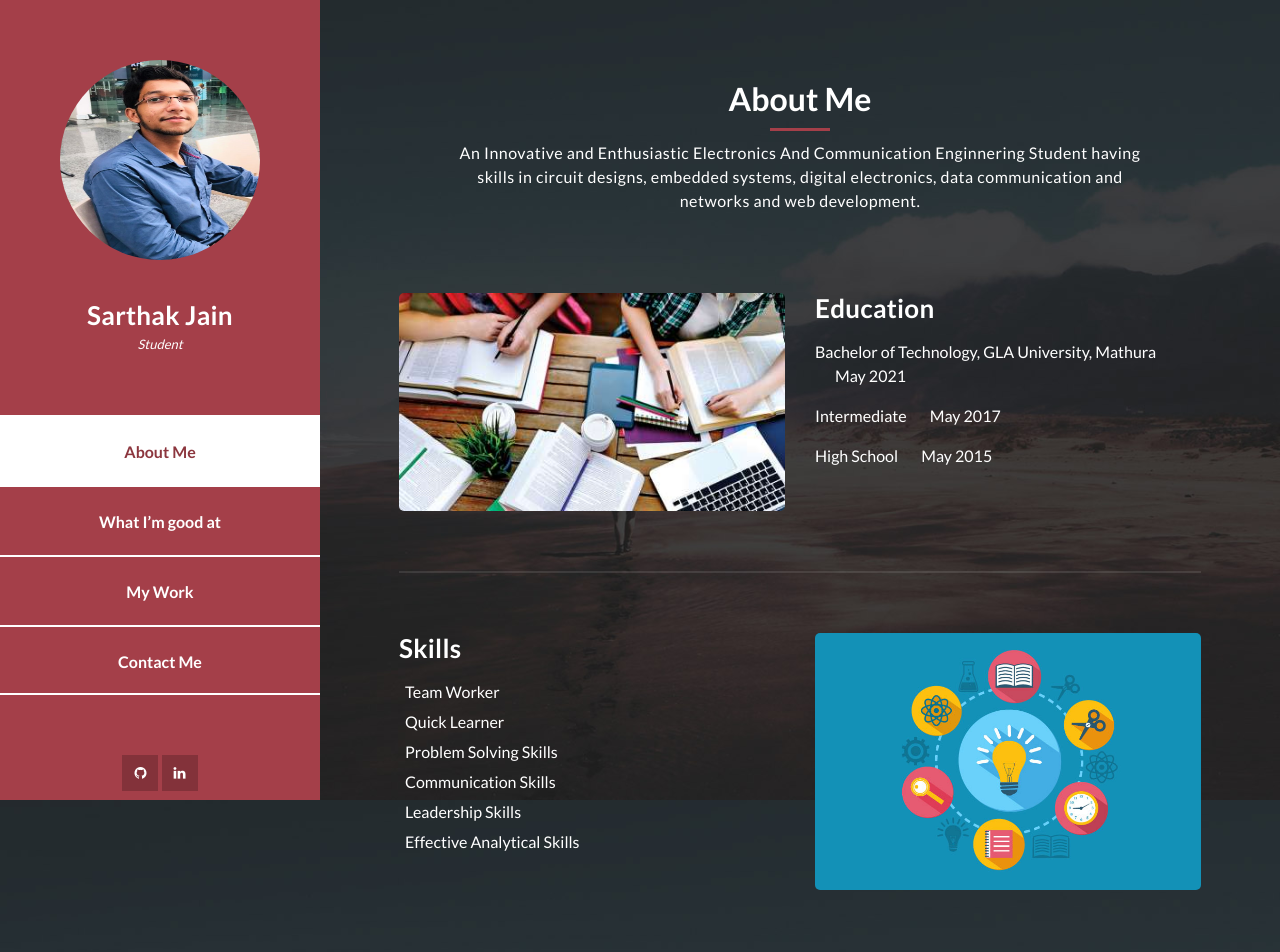
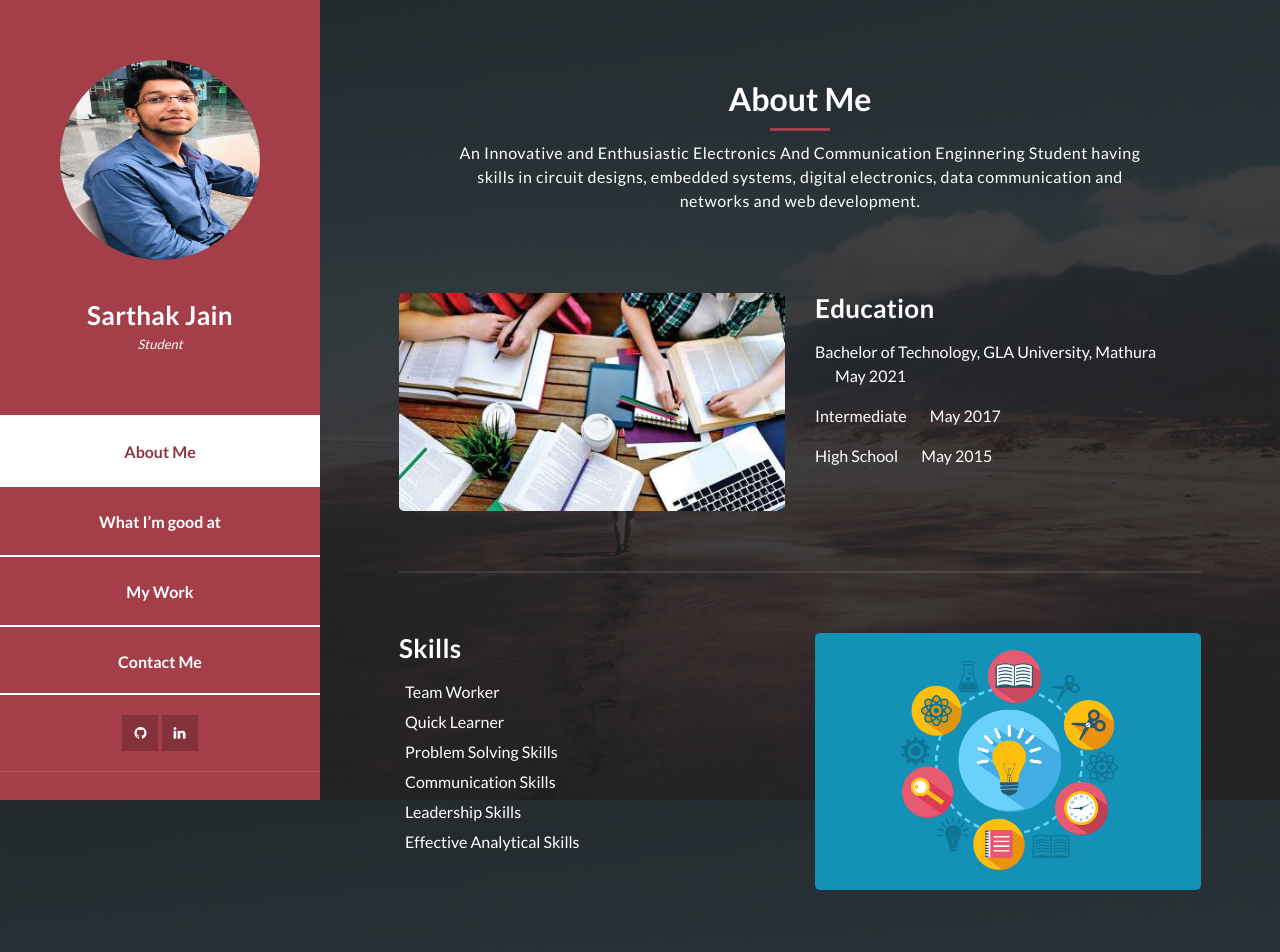
Before and after one commit to Sarthakjain233/Sarthakjain.github.io, a plain HTML site: page index.html in a window 1280 px wide. Shown: the top 952 px of the page. Drawn offline with Linux system fonts and the light colour scheme.

Commit message:
Update templatemo-style.css

```diff
--- a/assets/css/templatemo-style.css
+++ b/assets/css/templatemo-style.css
@@ -157,7 +157,7 @@ html {
 }
 
 .menu .social-network {
-    margin-top: 60px;
+    margin-top: 20px;
 }
 
 .menu .social-network ul li {
@@ -183,7 +183,7 @@ html {
 
 .menu .copyright-text {
     position: relative;
-    margin-top: 60px;
+    margin-top: 20px;
 }
 
 .menu .copyright-text p {
```
